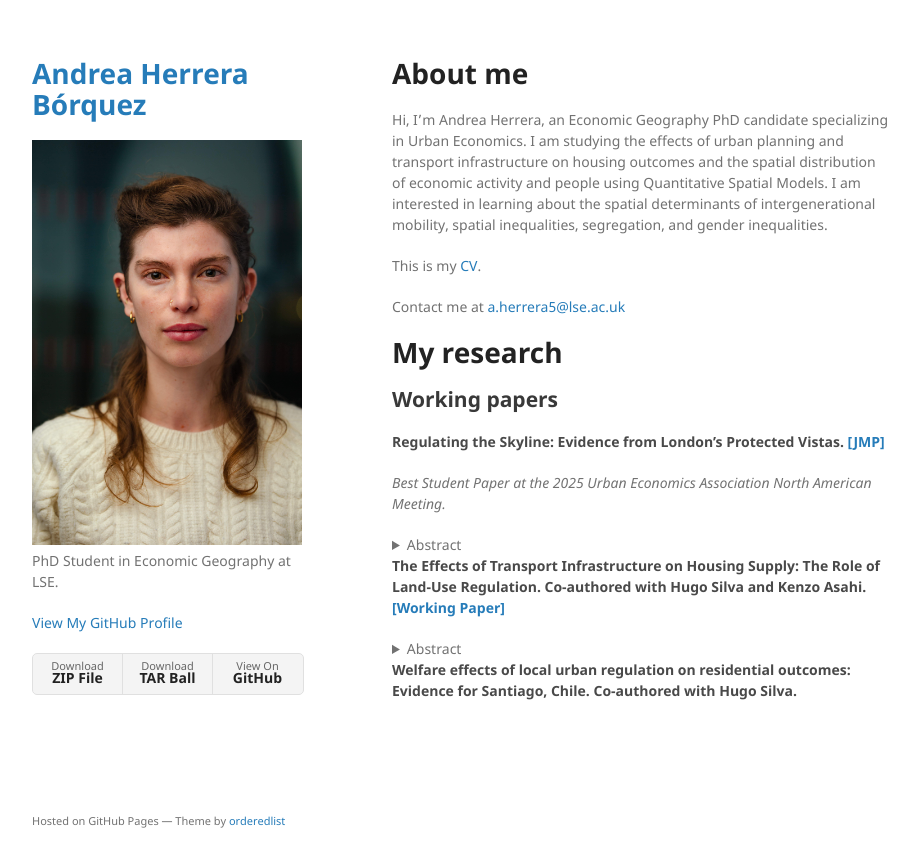
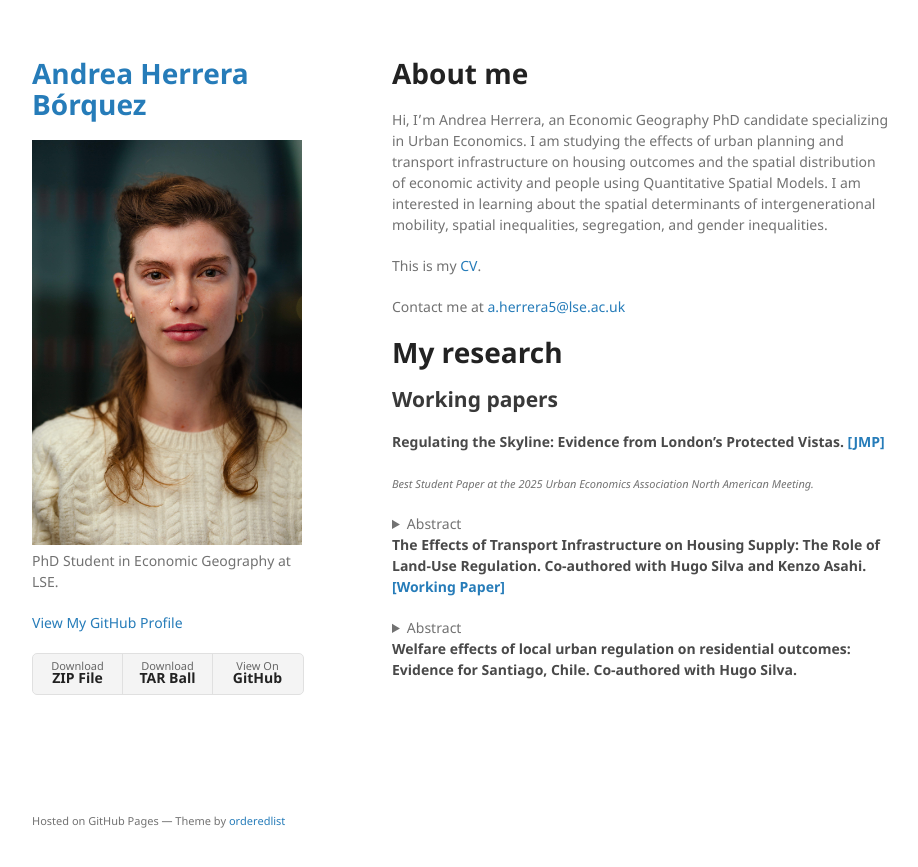
Before and after one commit to aaherrerab/aaherrerab.github.io, a Jekyll site: the page built from index.md, in a window 1280 px wide. Shown: the top 867 px of the page, without its empty margins (178-1096 px from the left). Built offline with Jekyll 4.4.1, drawn with Linux system fonts in a browser that asks for light colours; our own code applies the rules of GitHub Pages for plain Markdown files.

```diff
--- a/index.md
+++ b/index.md
@@ -15,7 +15,7 @@ Hi, I'm Andrea Herrera, an Economic Geography PhD candidate specializing in Urba
 
 #### Regulating the Skyline: Evidence from London’s Protected Vistas.  <a href="/assets/pdf/london_pv_aaherrerab_jmp.pdf" class="custom-link">[JMP]</a>
 
-*Best Student Paper at the 2025 Urban Economics Association North American Meeting.*
+<em><small>Best Student Paper at the 2025 Urban Economics Association North American Meeting.</small></em>
 
 <details class="abstract">
   <summary>Abstract</summary>
```
